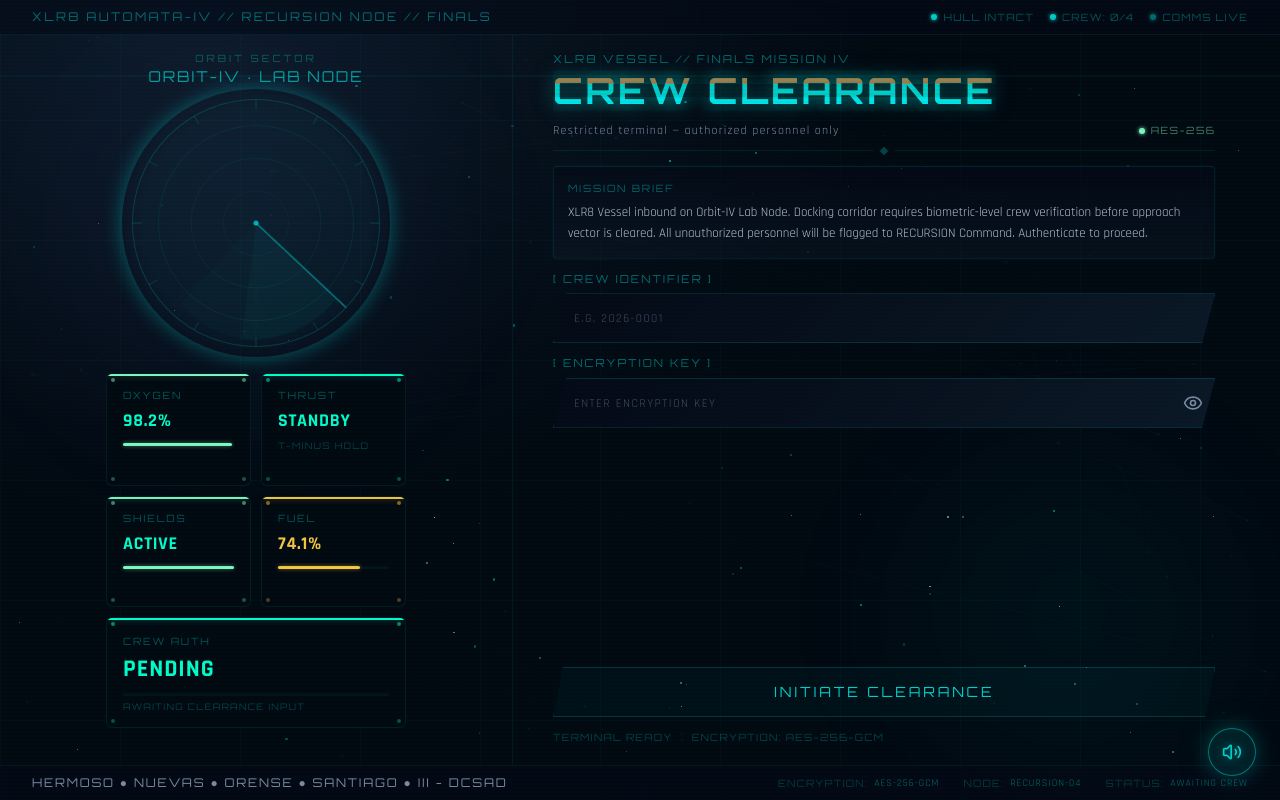
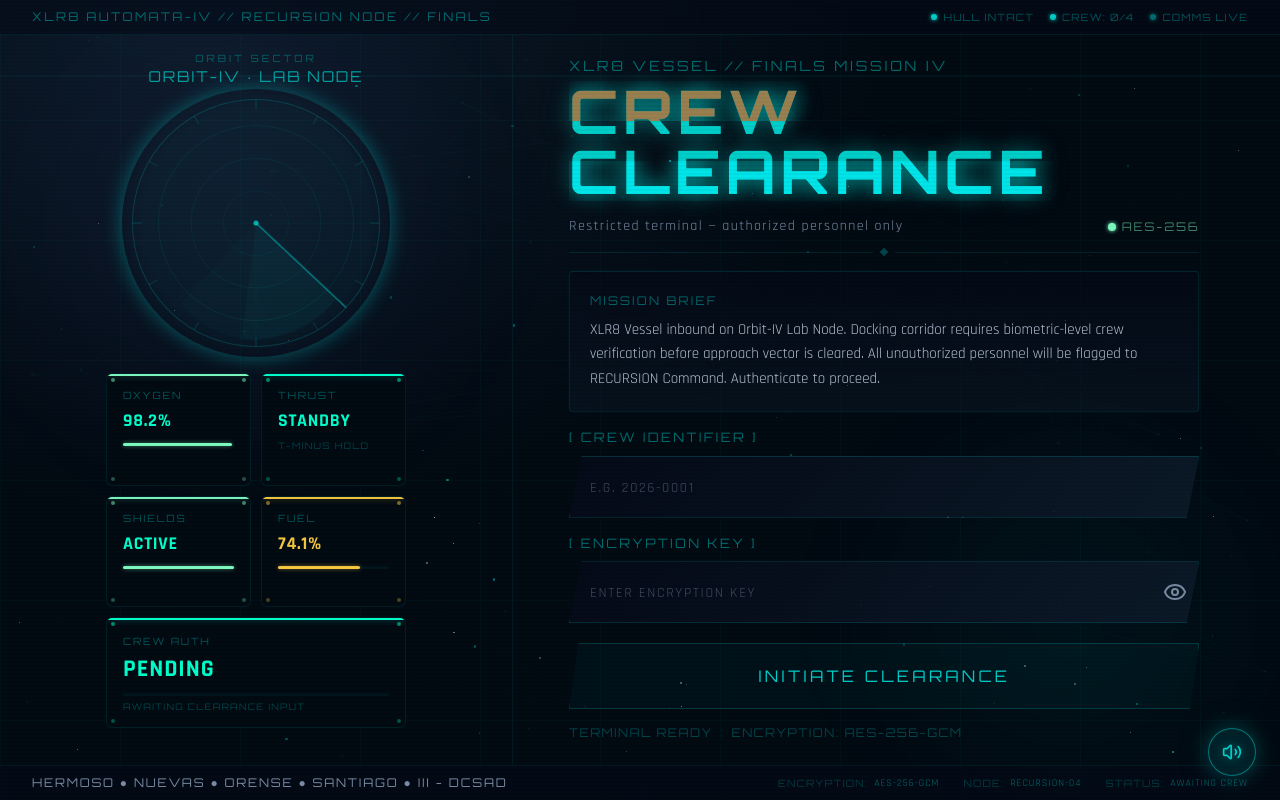
Before and after one commit to micasanf/Mathematical-Mission-Control, a Next.js app: page / in a window 1280 px wide. Built offline with nearby package versions, Linux system fonts and the light colour scheme.

Commit message:
48b01020-20d0-4f81-a1f8-4f0b97537b57

```diff
--- a/src/components/mission/LoginPage.tsx
+++ b/src/components/mission/LoginPage.tsx
@@ -246,7 +246,7 @@ export function LoginPage() {
         .para-input::placeholder {
           color: rgba(122,140,165,0.5);
           letter-spacing: 0.12em;
-          font-size: 12px;
+          font-size: 14px;
           text-transform: uppercase;
         }
         .para-btn {
@@ -550,11 +550,11 @@ export function LoginPage() {
           initial={{ opacity: 0, x: 20 }}
           animate={{ opacity: 1, x: 0 }}
           transition={{ delay: 0.4, duration: 0.7 }}
-          className="flex flex-col items-center lg:items-start w-full lg:w-[55%] xl:w-[58%] py-4 px-5 sm:px-8 lg:px-10 overflow-hidden"
+          className="flex flex-col items-center lg:items-start w-full lg:w-[55%] xl:w-[58%] py-5 px-6 sm:px-10 lg:px-14 overflow-hidden"
         >
           {/* Subtitle */}
           <div
-            className="text-[10px] sm:text-[11px] tracking-[0.2em] uppercase mb-1.5 text-center lg:text-left shrink-0"
+            className="text-[13px] sm:text-[14px] tracking-[0.2em] uppercase mb-2 text-center lg:text-left shrink-0"
             style={{ fontFamily: "var(--font-orbitron), sans-serif", color: `rgba(0,206,201,0.5)` }}
           >
             XLR8 VESSEL // FINALS MISSION IV
@@ -562,7 +562,7 @@ export function LoginPage() {
 
           {/* Title with glitch — BIGGER */}
           <div
-            className="text-3xl sm:text-4xl font-bold tracking-[0.08em] uppercase text-center lg:text-left mb-2 shrink-0"
+            className="text-4xl sm:text-5xl md:text-6xl font-bold tracking-[0.08em] uppercase text-center lg:text-left mb-3 shrink-0"
             style={{
               fontFamily: "var(--font-orbitron), sans-serif",
               animation: 'glitch-float 4s ease-in-out infinite',
@@ -599,14 +599,14 @@ export function LoginPage() {
           </div>
 
           {/* Restricted + Encryption row */}
-          <div className="w-full flex items-center justify-between mb-2 shrink-0">
-            <span className="text-[12px] tracking-[0.1em]" style={{ color: P.textMuted }}>
+          <div className="w-full flex items-center justify-between mb-3 shrink-0">
+            <span className="text-[14px] tracking-[0.1em]" style={{ color: P.textMuted }}>
               Restricted terminal — authorized personnel only
             </span>
             <div className="flex items-center gap-1.5">
-              <div className="w-1.5 h-1.5 rounded-full"
+              <div className="w-2 h-2 rounded-full"
                 style={{ backgroundColor: P.green, boxShadow: `0 0 4px ${P.green}` }} />
-              <span className="text-[10px] tracking-[0.15em] uppercase"
+              <span className="text-[12px] tracking-[0.15em] uppercase"
                 style={{ color: `rgba(125,249,192,0.5)`, fontFamily: "var(--font-orbitron), sans-serif" }}>
                 AES-256
               </span>
@@ -614,7 +614,7 @@ export function LoginPage() {
           </div>
 
           {/* Divider */}
-          <div className="w-full flex items-center gap-2 mb-3 shrink-0">
+          <div className="w-full flex items-center gap-2 mb-4 shrink-0">
             <div className="flex-1 h-px" style={{ background: `rgba(0,206,201,0.12)` }} />
             <div className="w-1.5 h-1.5 rotate-45" style={{ backgroundColor: P.primary, opacity: 0.3 }} />
             <div className="flex-1 h-px" style={{ background: `rgba(0,206,201,0.12)` }} />
@@ -622,7 +622,7 @@ export function LoginPage() {
 
           {/* Mission Brief — expands to fill space */}
           <div
-            className="w-full border rounded p-3.5 mb-3 shrink-0"
+            className="w-full border rounded p-5 mb-4 shrink-0"
             style={{
               borderColor: `rgba(0,206,201,0.1)`,
               background: `linear-gradient(180deg, rgba(5,11,24,0.65), rgba(13,27,42,0.45))`,
@@ -630,22 +630,22 @@ export function LoginPage() {
             }}
           >
             <div
-              className="text-[10px] tracking-[0.18em] uppercase mb-1.5"
+              className="text-[12px] tracking-[0.18em] uppercase mb-2"
               style={{ color: `rgba(0,206,201,0.45)`, fontFamily: "var(--font-orbitron), sans-serif" }}
             >
               MISSION BRIEF
             </div>
-            <p className="text-[13px] leading-relaxed" style={{ color: P.textSec }}>
+            <p className="text-[15px] leading-relaxed" style={{ color: P.textSec }}>
               XLR8 Vessel inbound on Orbit-IV Lab Node. Docking corridor requires biometric-level crew verification before approach vector is cleared. All unauthorized personnel will be flagged to RECURSION Command. Authenticate to proceed.
             </p>
           </div>
 
           {/* Form — flex-1 to fill remaining space */}
-          <form onSubmit={handleSubmit} className="w-full flex flex-col flex-1 gap-3">
+          <form onSubmit={handleSubmit} className="w-full flex flex-col flex-1 gap-4">
             {/* Crew Identifier */}
             <div>
               <label
-                className="block text-[11px] tracking-[0.18em] uppercase mb-1.5"
+                className="block text-[13px] tracking-[0.18em] uppercase mb-2"
                 style={{ color: `rgba(0,206,201,0.5)`, fontFamily: "var(--font-orbitron), sans-serif" }}
               >
                 [ Crew Identifier ]
@@ -657,7 +657,7 @@ export function LoginPage() {
                 onFocus={handleFocus}
                 placeholder="e.g. 2026-0001"
                 disabled={authState !== 'PENDING'}
-                className="para-input w-full px-5 py-3 text-base outline-none"
+                className="para-input w-full px-5 py-4 text-lg outline-none"
                 style={{ color: P.text, fontFamily: "var(--font-rajdhani), sans-serif", caretColor: P.primary }}
                 autoComplete="username"
               />
@@ -666,7 +666,7 @@ export function LoginPage() {
             {/* Encryption Key */}
             <div>
               <label
-                className="block text-[11px] tracking-[0.18em] uppercase mb-1.5"
+                className="block text-[13px] tracking-[0.18em] uppercase mb-2"
                 style={{ color: `rgba(0,206,201,0.5)`, fontFamily: "var(--font-orbitron), sans-serif" }}
               >
                 [ Encryption Key ]
@@ -679,7 +679,7 @@ export function LoginPage() {
                   onFocus={handleFocus}
                   placeholder="ENTER ENCRYPTION KEY"
                   disabled={authState !== 'PENDING'}
-                  className="para-input w-full px-5 py-3 pr-10 text-base outline-none"
+                  className="para-input w-full px-5 py-4 pr-12 text-lg outline-none"
                   style={{ color: P.text, fontFamily: "var(--font-rajdhani), sans-serif", caretColor: P.primary }}
                   autoComplete="current-password"
                 />
@@ -691,7 +691,7 @@ export function LoginPage() {
                   aria-label={showPwd ? 'Hide password' : 'Show password'}
                   tabIndex={-1}
                 >
-                  {showPwd ? <EyeOff className="w-5 h-5" /> : <Eye className="w-5 h-5" />}
+                  {showPwd ? <EyeOff className="w-6 h-6" /> : <Eye className="w-6 h-6" />}
                 </button>
               </div>
             </div>
@@ -700,7 +700,7 @@ export function LoginPage() {
             <button
               type="submit"
               disabled={authState !== 'PENDING' || !uid.trim() || !pwd.trim()}
-              className="para-btn w-full py-3.5 mt-auto text-sm tracking-[0.2em] uppercase cursor-pointer"
+              className="para-btn w-full py-5 mt-auto text-base tracking-[0.2em] uppercase cursor-pointer"
               onMouseEnter={() => { if (soundEnabled) soundEngine.playHover(); }}
               style={{
                 fontFamily: "var(--font-orbitron), sans-serif",
@@ -726,13 +726,13 @@ export function LoginPage() {
           </form>
 
           {/* Terminal status footer */}
-          <div className="w-full flex items-center gap-2 mt-2 shrink-0">
-            <span className="text-[10px] tracking-[0.12em] uppercase"
+          <div className="w-full flex items-center gap-2 mt-3 shrink-0">
+            <span className="text-[12px] tracking-[0.12em] uppercase"
               style={{ color: `rgba(0,206,201,0.3)`, fontFamily: "var(--font-orbitron), sans-serif" }}>
               TERMINAL READY
             </span>
             <span style={{ color: `rgba(0,206,201,0.15)` }}>:</span>
-            <span className="text-[10px] tracking-[0.12em] uppercase"
+            <span className="text-[12px] tracking-[0.12em] uppercase"
               style={{ color: `rgba(0,206,201,0.3)`, fontFamily: "var(--font-orbitron), sans-serif" }}>
               ENCRYPTION: AES-256-GCM
             </span>
```
